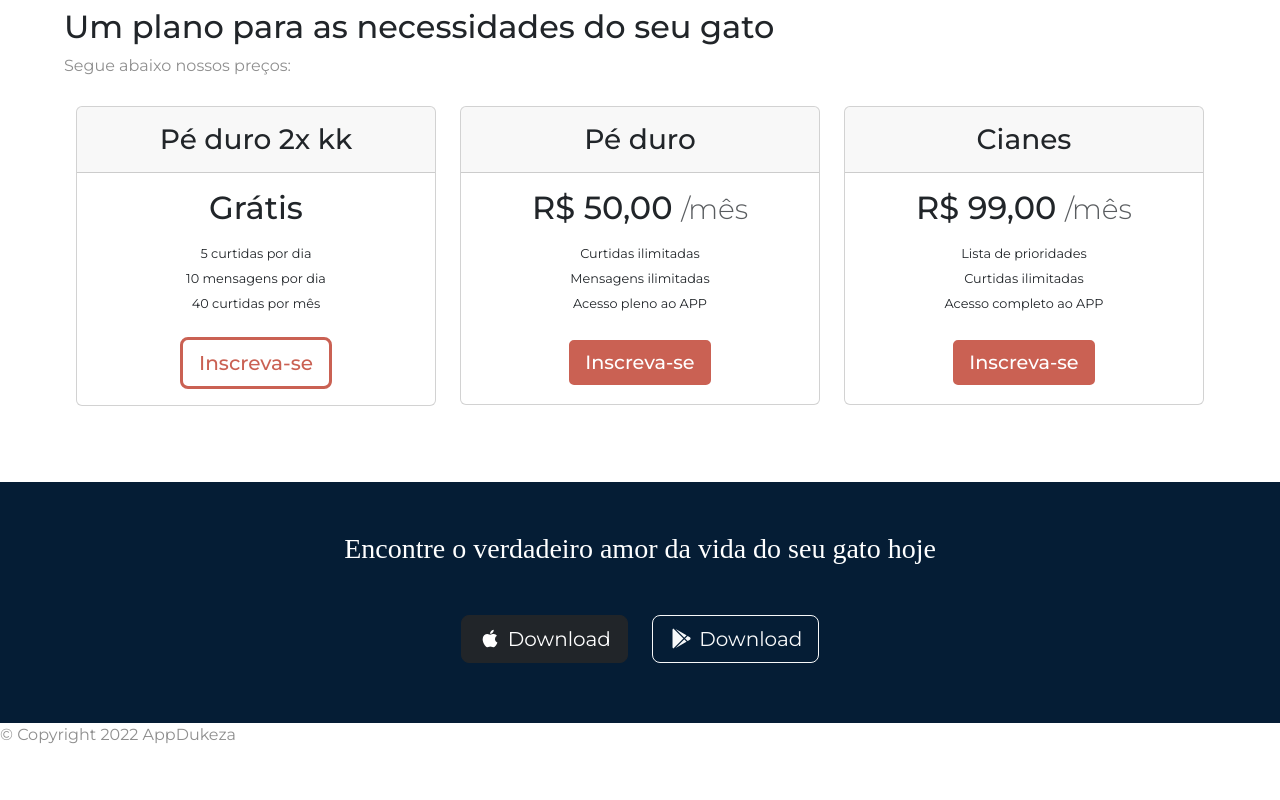
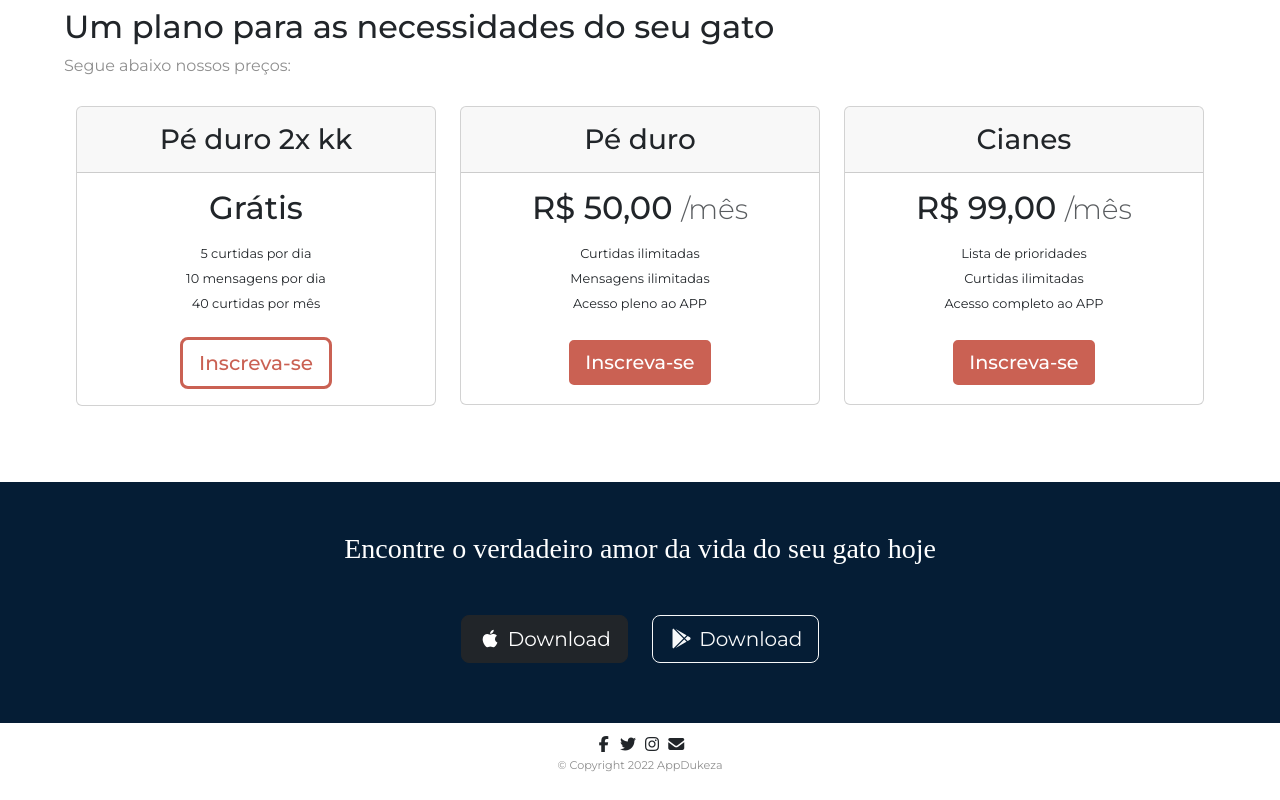
Before and after one commit to thi2u/full-stack-turbo-TipsCode, a plain HTML site: page bootstrap/dukeza/index.html in a window 1280 px wide. Shown: the part 1395-2195 px from the top of the page. Before the commit the page ends 2158 px from the top, so only its background shows below. Drawn offline with nearby package versions, Linux system fonts and the light colour scheme.

Commit message:
Atualização Bootstrap
Finalizado Módulo Bootstrap

```diff
--- a/bootstrap/dukeza/css/styles.css
+++ b/bootstrap/dukeza/css/styles.css
@@ -204,4 +204,10 @@ p{
 
 #footer {
     background-color: #fff;
+    text-align: center;
+    padding: 10px;
 }
+
+#footer p{
+    font-size: .7rem;
+}
--- a/bootstrap/dukeza/index.html
+++ b/bootstrap/dukeza/index.html
@@ -233,10 +233,13 @@
 
     </section>
 
-
-
     <footer id="footer">
-
+        <div class="link-icone">
+            <i class="fa-brands fa-facebook-f"></i>
+            <i class="fa-brands fa-twitter"></i>
+            <i class="fa-brands fa-instagram"></i>
+            <i class="fa-solid fa-envelope"></i>
+        </div>
         <p>© Copyright 2022 AppDukeza</p>
 
     </footer>
```
